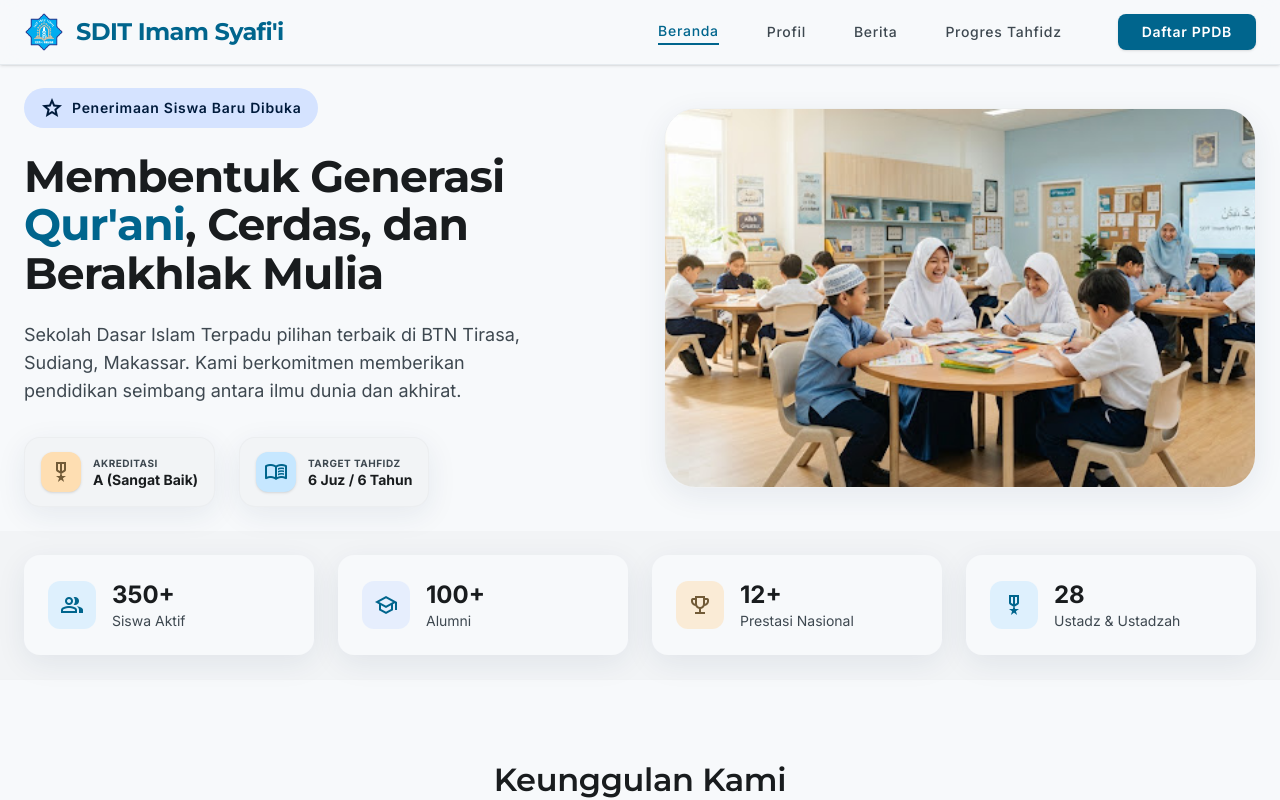
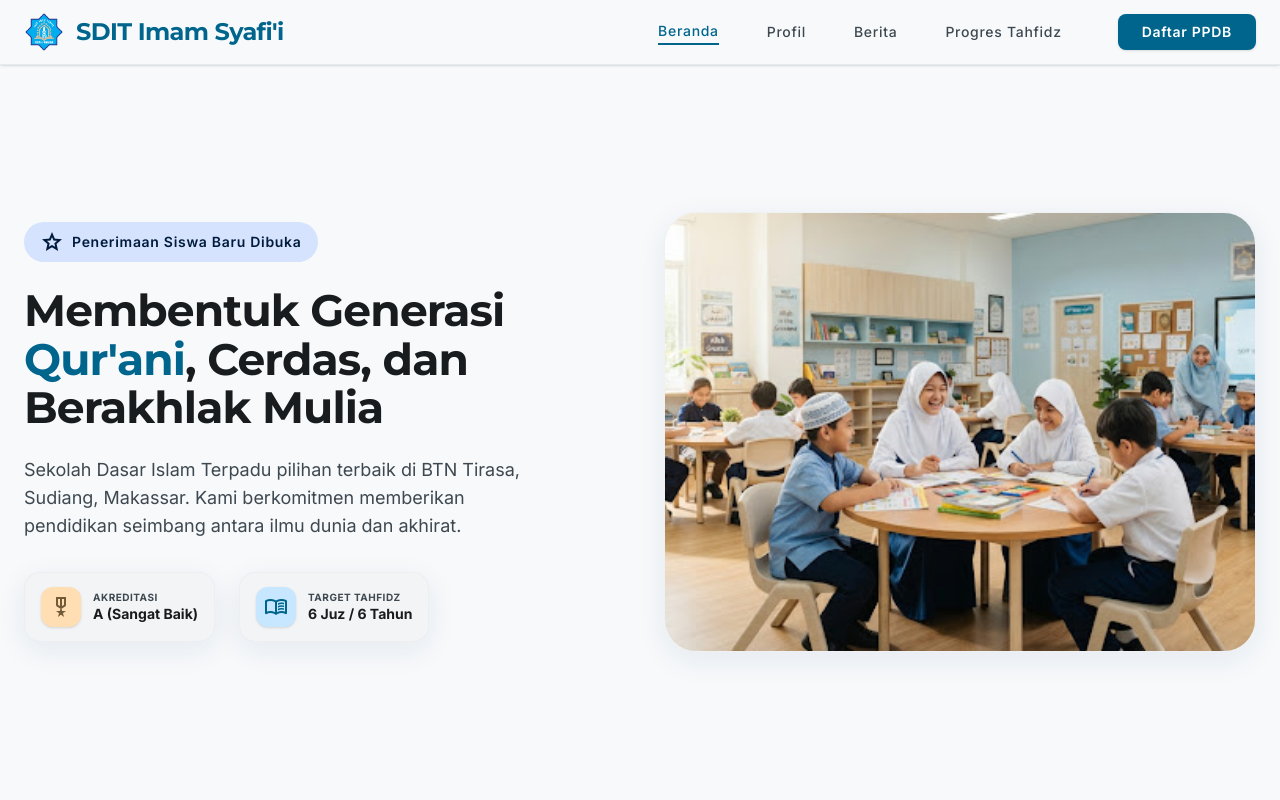
Before and after one commit to hafidzullah-onlearning/sdit-imam-syafii, a Next.js app: page / in a window 1280 px wide. Shown: the top 800 px of the page. Built offline with nearby package versions, Linux system fonts and the light colour scheme.

Commit message:
feat: add Hero component with school highlights and call-to-action details

```diff
--- a/src/components/Hero.tsx
+++ b/src/components/Hero.tsx
@@ -5,8 +5,9 @@ import heroClassroom from "@/assets/hero-classroom.jpg";
 export default function Hero() {
   return (
     <section
-      className="relative py-md md:py-6 px-gutter max-w-container-max mx-auto flex flex-col md:flex-row items-center gap-lg"
+      className="relative md:min-h-[calc(100vh-4rem)] py-md md:py-6 px-gutter max-w-container-max mx-auto flex flex-col md:flex-row items-center gap-lg justify-center"
     >
+
       <div className="absolute inset-0 islamic-pattern -z-10 opacity-50"></div>
       <div className="md:w-1/2 flex flex-col items-start gap-md z-10">
         <div className="bg-secondary-fixed text-on-secondary-fixed px-4 py-2 rounded-full font-label-bold text-label-bold inline-flex items-center gap-2">
@@ -52,7 +53,7 @@ export default function Hero() {
 
       <div className="md:w-1/2 w-full mt-lg md:mt-0 z-10 relative">
         {/* Main Image Container */}
-        <div className="relative w-full aspect-[4/3] max-h-[320px] md:max-h-[380px] rounded-[2rem] overflow-hidden oceanic-shadow border border-surface-variant/40">
+        <div className="relative w-full aspect-[4/3] max-h-[360px] md:max-h-[440px] rounded-[2rem] overflow-hidden oceanic-shadow border border-surface-variant/40">
           <Image
             className="object-cover"
             alt="A bright, modern Islamic elementary school classroom filled with diverse students engaging in learning."
@@ -65,6 +66,7 @@ export default function Hero() {
       </div>
 
 
+
     </section>
   );
 }
```
